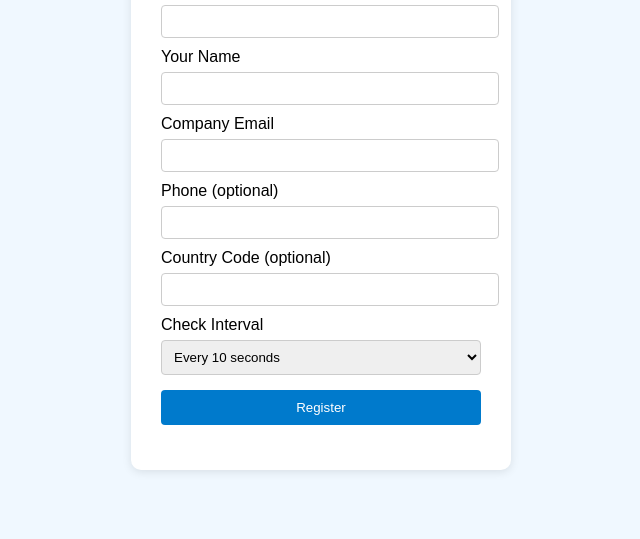
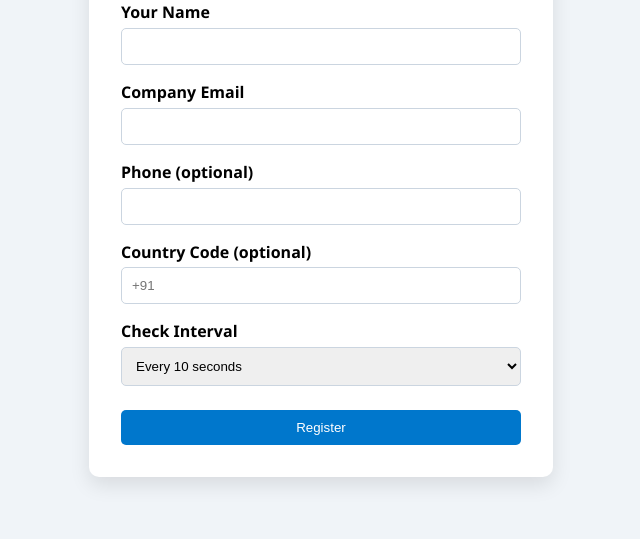
Before and after one commit to Priyankkr2005/red-dolphin, a website: page public/index.html in a window 1280 px wide. Shown: the part 261-800 px from the top of the page, without its empty margins (319-959 px from the left). Drawn offline with Linux system fonts and the light colour scheme.

Commit message:
Update index.html

```diff
--- a/public/index.html
+++ b/public/index.html
@@ -1,39 +1,128 @@
 <!DOCTYPE html>
-<html>
+<html lang="en">
 <head>
-  <title>Red Dolphin Signup</title>
-  <link rel="stylesheet" href="style.css">
+  <meta charset="UTF-8" />
+  <meta name="viewport" content="width=device-width, initial-scale=1.0"/>
+  <title>Red Dolphin – Monitor Your Website</title>
+  <style>
+    body {
+      font-family: 'Segoe UI', sans-serif;
+      background-color: #f0f4f8;
+      display: flex;
+      justify-content: center;
+      align-items: center;
+      height: 100vh;
+      margin: 0;
+    }
+
+    .container {
+      background-color: #fff;
+      padding: 2rem;
+      border-radius: 10px;
+      box-shadow: 0 8px 20px rgba(0, 0, 0, 0.1);
+      max-width: 400px;
+      width: 100%;
+    }
+
+    h1 {
+      text-align: center;
+      color: #1a202c;
+      margin-bottom: 1.5rem;
+    }
+
+    label {
+      display: block;
+      margin-top: 1rem;
+      margin-bottom: 0.3rem;
+      font-weight: bold;
+    }
+
+    input, select, button {
+      width: 100%;
+      padding: 10px;
+      border-radius: 5px;
+      border: 1px solid #cbd5e0;
+      box-sizing: border-box;
+    }
+
+    button {
+      background-color: #0077cc;
+      color: white;
+      border: none;
+      margin-top: 1.5rem;
+      cursor: pointer;
+      transition: background-color 0.3s ease;
+    }
+
+    button:hover {
+      background-color: #005fa3;
+    }
+  </style>
 </head>
 <body>
   <div class="container">
-    <h1>Red Dolphin – Monitor Your Website</h1>
-    <form id="register-form">
-      <label>Company URL</label><input type="url" name="url" required />
-      <label>Your Name</label><input type="text" name="name" required />
-      <label>Company Email</label><input type="email" name="email" required />
-      <label>Phone (optional)</label><input type="text" name="phone" />
-      <label>Country Code (optional)</label><input type="text" name="countryCode" />
-      <label>Check Interval</label>
-      <select name="interval" required>
+    <h1>Red Dolphin</h1>
+    <form id="monitorForm">
+      <label for="url">Company URL</label>
+      <input type="text" id="url" name="url" placeholder="https://example.com" required>
+
+      <label for="name">Your Name</label>
+      <input type="text" id="name" name="name" required>
+
+      <label for="email">Company Email</label>
+      <input type="email" id="email" name="email" required>
+
+      <label for="phone">Phone (optional)</label>
+      <input type="text" id="phone" name="phone">
+
+      <label for="countryCode">Country Code (optional)</label>
+      <input type="text" id="countryCode" name="countryCode" placeholder="+91">
+
+      <label for="interval">Check Interval</label>
+      <select id="interval" name="interval" required>
         <option value="10sec">Every 10 seconds</option>
         <option value="30sec">Every 30 seconds</option>
         <option value="1min">Every 1 minute</option>
         <option value="5min">Every 5 minutes</option>
       </select>
+
       <button type="submit">Register</button>
     </form>
-    <div id="message"></div>
   </div>
+
   <script>
-    document.getElementById('register-form').addEventListener('submit', async e => {
+    document.getElementById('monitorForm').addEventListener('submit', async (e) => {
       e.preventDefault();
-      const data = Object.fromEntries(new FormData(e.target));
-      const res = await fetch('/register', {
-        method: 'POST',
-        headers: {'Content-Type': 'application/json'},
-        body: JSON.stringify(data)
-      });
-      document.getElementById('message').innerText = await res.text();
+
+      const form = e.target;
+      let url = form.url.value.trim();
+      if (!/^https?:\/\//i.test(url)) {
+        url = 'https://' + url;
+      }
+
+      const data = {
+        url,
+        name: form.name.value,
+        email: form.email.value,
+        phone: form.phone.value,
+        countryCode: form.countryCode.value,
+        interval: form.interval.value
+      };
+
+      try {
+        const response = await fetch('/register', {
+          method: 'POST',
+          headers: { 'Content-Type': 'application/json' },
+          body: JSON.stringify(data)
+        });
+
+        const result = await response.text();
+        alert(result);
+        form.reset();
+      } catch (error) {
+        alert('Failed to register. Please try again.');
+        console.error(error);
+      }
     });
   </script>
 </body>
```
